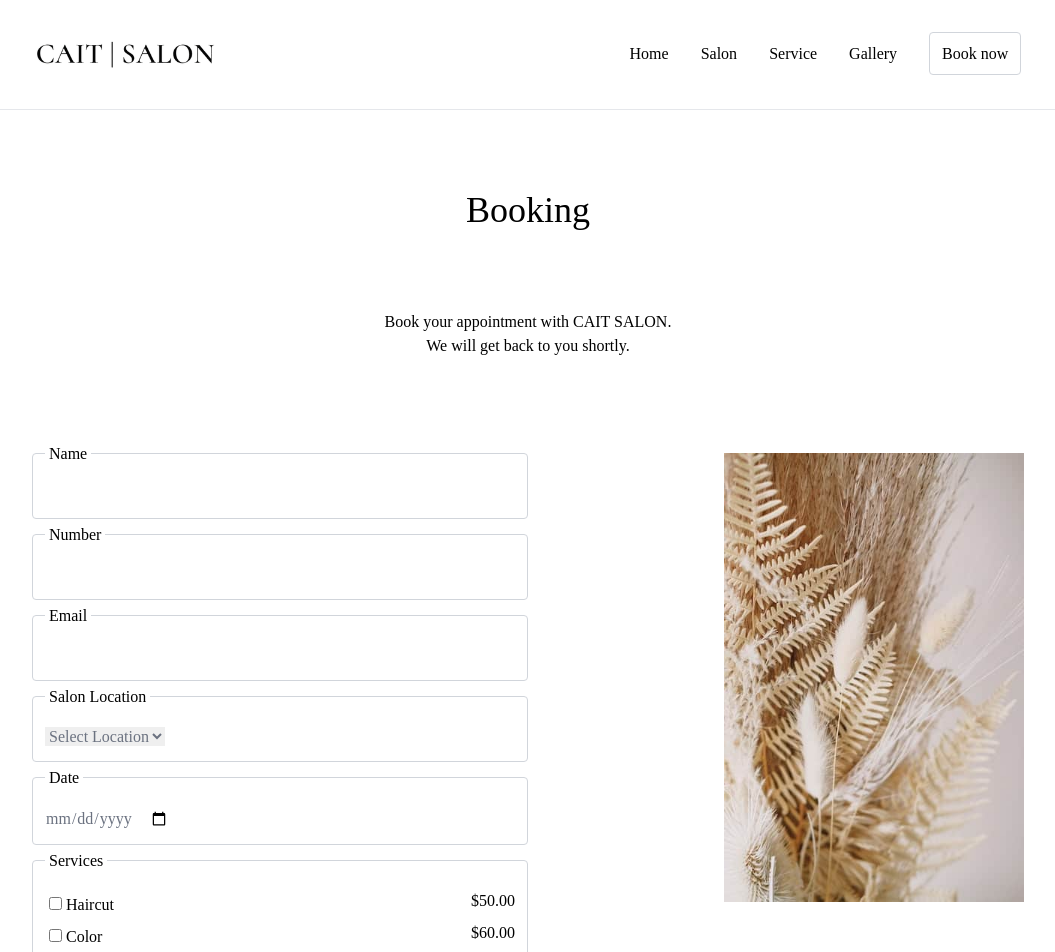
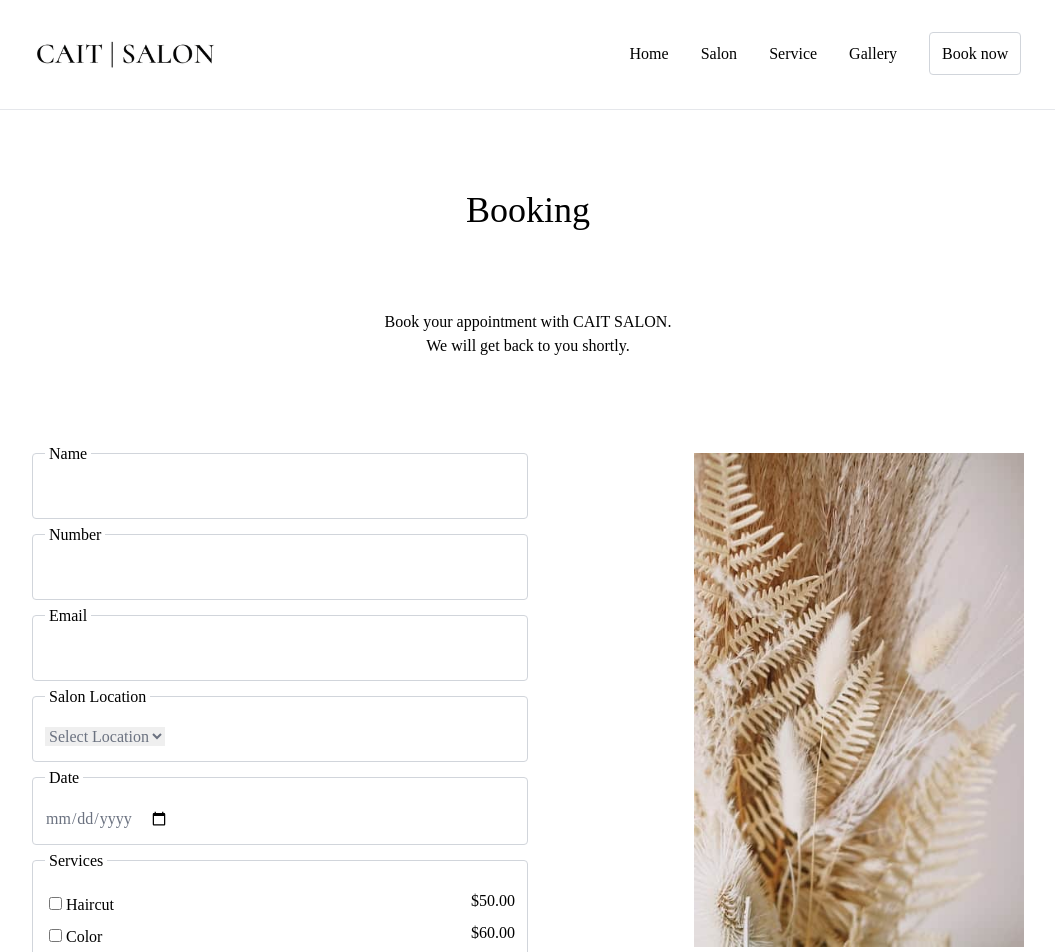
Before and after one commit to eobcre/salon-react, a React (Vite) app: page /book in a window 1280 px wide. Shown: the top 952 px of the page, without its empty margins (112-1167 px from the left). Built offline with nearby package versions, Linux system fonts and the light colour scheme; the HTML template or start-up script is replaced by a standard one.

Commit message:
float-right > justify-between, flex-1 -> shrink-0, flex-1 removed

```diff
--- a/src/sections/Book.jsx
+++ b/src/sections/Book.jsx
@@ -116,8 +116,8 @@ export const Book = () => {
         <br />
         We will get back to you shortly.
       </p>
-      <div className='mx-2 md:flex md:mx-36'>
-        <div className='flex-1'>
+      <div className='mx-2 md:flex justify-between md:mx-36'>
+        <div>
           <form onSubmit={sendEmail} required>
             {/* Name */}
             <fieldset className='border border-solid rounded border-gray-300 p-3'>
@@ -233,24 +233,15 @@ export const Book = () => {
         </div>
 
         {/* Image */}
-        <div className='flex-1'>
+        <div className='shrink-0'>
           <img
             src={Image}
             alt='Image'
-            width='300'
+            width='330'
             height='440'
-            className='hidden md:block float-right mt-15px'
+            className='hidden md:block mt-15px'
           />
         </div>
-      </div>
-
-      {/* Alert */}
-      <div className='hidden bg-blue-300'>
-        <p className='flex justify-center items-center'>
-          Thank you for your appointment.
-          <br />
-          We will get back to you shortly.
-        </p>
       </div>
     </>
   );
```
